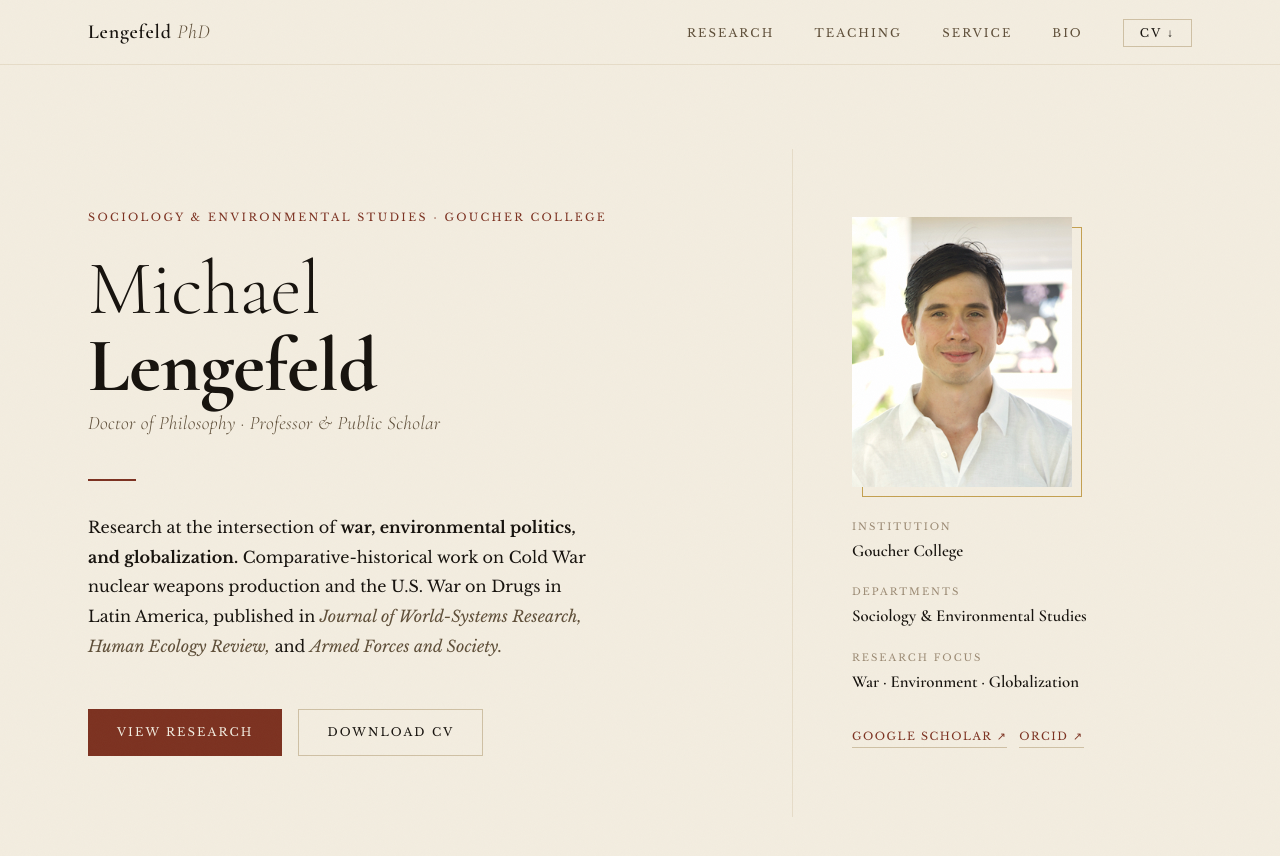
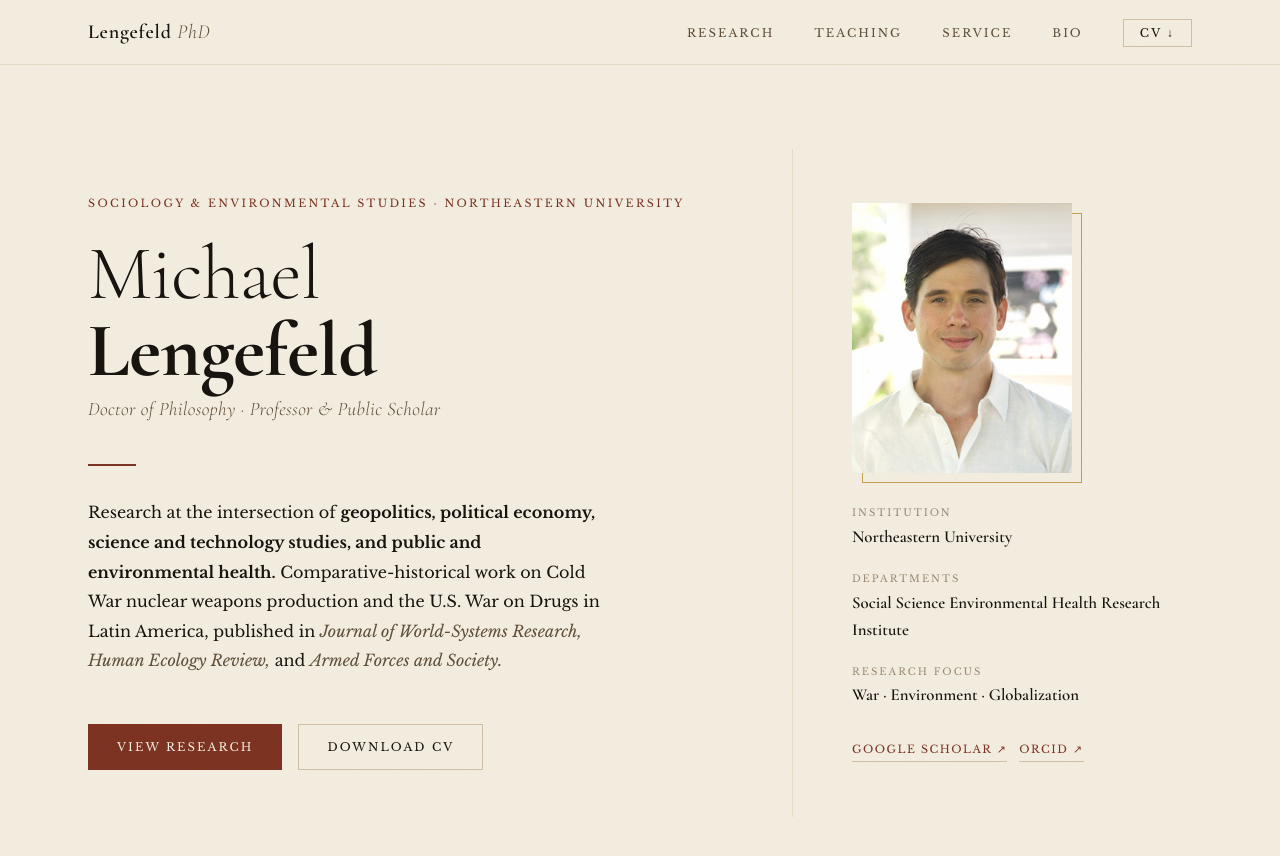
Before and after one commit to resilience1/resilience1.github.io, a Jekyll site: the page testland.html, which Jekyll copies as it is, in a window 1280 px wide and 900 px high. Shown: the top 856 px of the window. Built offline with Jekyll 4.4.1, drawn with Linux system fonts in a browser that asks for light colours.

Commit message:
Update testland.html

```diff
--- a/testland.html
+++ b/testland.html
@@ -4,7 +4,7 @@
   <meta charset="UTF-8">
   <meta name="viewport" content="width=device-width, initial-scale=1.0">
   <title>Michael Lengefeld, PhD | Sociology &amp; Environmental Studies</title>
-  <meta name="description" content="Michael Lengefeld is a sociologist whose research examines violence, environmental degradation, and globalization. Published in Journal of World-Systems Research, Human Ecology Review, and Armed Forces and Society.">
+  <meta name="description" content="Michael Lengefeld is a sociologist whose research examines geopolitics, political economy, science and technology studies, and public and environmental health. Published in Nature, Journal of World-Systems Research, Human Ecology Review, and Armed Forces and Society.">
   <link rel="preconnect" href="https://fonts.googleapis.com">
   <link rel="preconnect" href="https://fonts.gstatic.com" crossorigin>
   <link href="https://fonts.googleapis.com/css2?family=Cormorant+Garamond:ital,wght@0,300;0,400;0,600;0,700;1,300;1,400;1,600&family=Libre+Baskerville:ital,wght@0,400;0,700;1,400&display=swap" rel="stylesheet">
@@ -750,7 +750,7 @@
   <main>
     <section class="hero">
       <div class="hero-content">
-        <p class="eyebrow hero-eyebrow">Sociology &amp; Environmental Studies · Goucher College</p>
+        <p class="eyebrow hero-eyebrow">Sociology &amp; Environmental Studies · Northeastern University</p>
         <h1 class="hero-name">
           Michael
           <strong>Lengefeld</strong>
@@ -758,7 +758,7 @@
         <p class="hero-credential">Doctor of Philosophy · Professor &amp; Public Scholar</p>
         <div class="hero-divider"></div>
         <p class="hero-bio">
-          Research at the intersection of <strong>war, environmental politics, and globalization.</strong>
+          Research at the intersection of <strong>geopolitics, political economy, science and technology studies, and public and environmental health.</strong>
           Comparative-historical work on Cold War nuclear weapons production and the U.S. War on Drugs
           in Latin America, published in <em>Journal of World-Systems Research,</em>
           <em>Human Ecology Review,</em> and <em>Armed Forces and Society.</em>
@@ -790,11 +790,11 @@
         <div class="sidebar-meta">
           <div class="meta-item">
             <p class="meta-label">Institution</p>
-            <p class="meta-value">Goucher College</p>
+            <p class="meta-value">Northeastern University</p>
           </div>
           <div class="meta-item">
             <p class="meta-label">Departments</p>
-            <p class="meta-value">Sociology &amp; Environmental Studies</p>
+            <p class="meta-value">Social Science Environmental Health Research Institute</p>
           </div>
           <div class="meta-item">
             <p class="meta-label">Research Focus</p>
```
